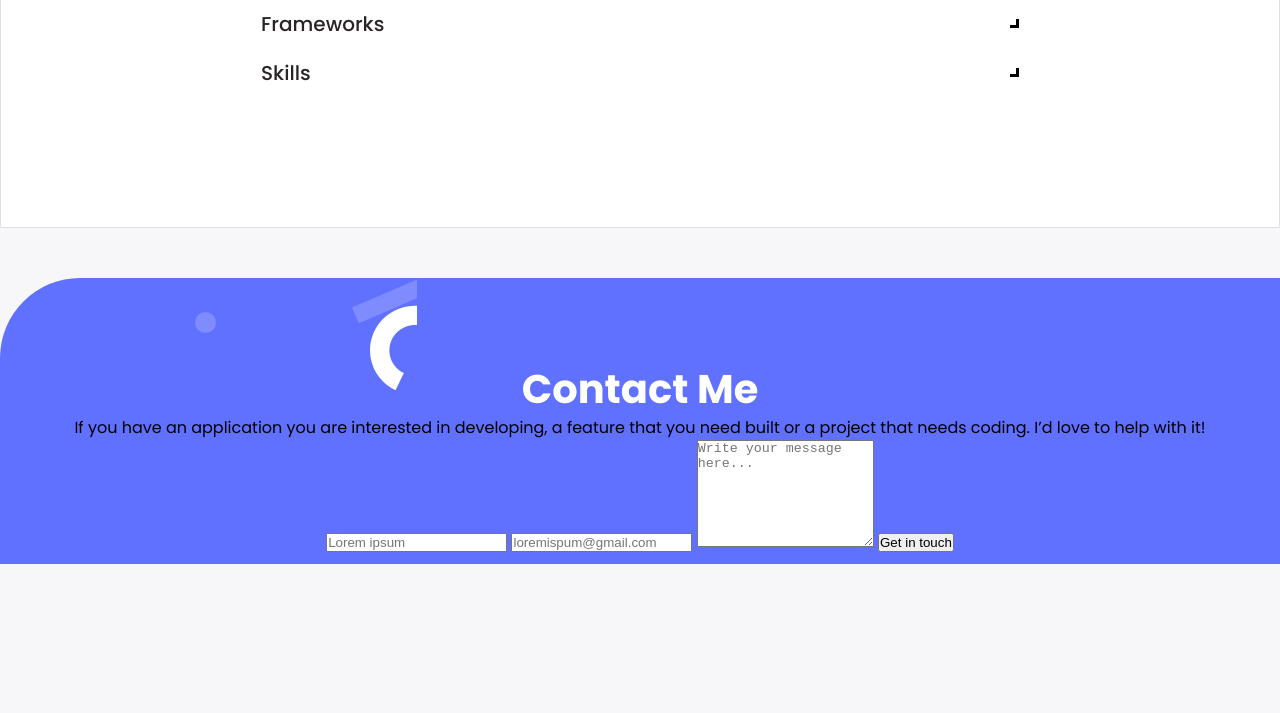
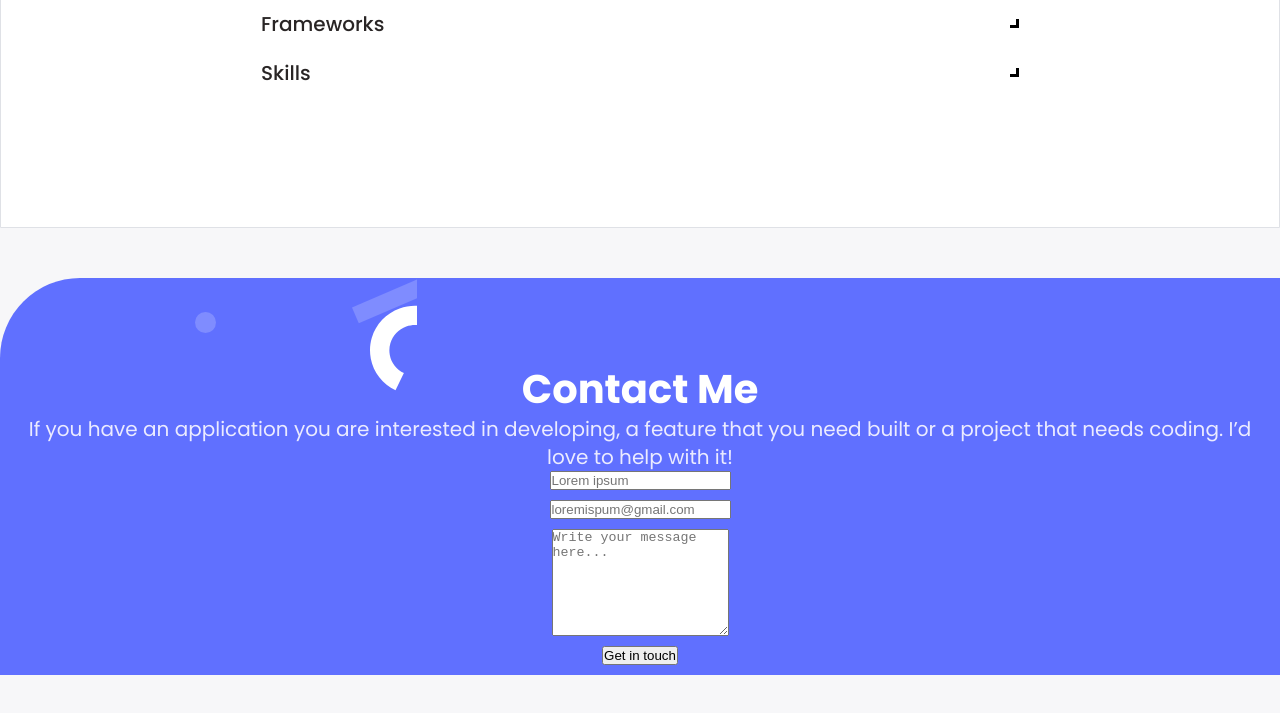
Before and after one commit to NoelLincoln/myportfolio, a website: page index.html in a window 1280 px wide. Shown: the part 6878-7591 px from the top of the page. Before the commit the page ends 7492 px from the top, so only its background shows below. Drawn offline with Linux system fonts and the light colour scheme.

Commit message:
Add basic form styles

```diff
--- a/style.css
+++ b/style.css
@@ -705,6 +705,22 @@ input[type='checkbox']:focus + label {
   color: #fff;
 }
 
+.contact-form p {
+  font-family: "Poppins", sans-serif;
+  font-style: normal;
+  font-weight: 400;
+  font-size: 20px;
+  line-height: 28px;
+  text-align: center;
+  color: #EBEBFF;
+}
+.contact-form form {
+  display: flex;
+  flex-direction: column;
+  width: 100%;
+  gap: 10px;
+}
+
 /* This applies from 768px onwards */
 @media (min-width: 768px) {
   * {
```
